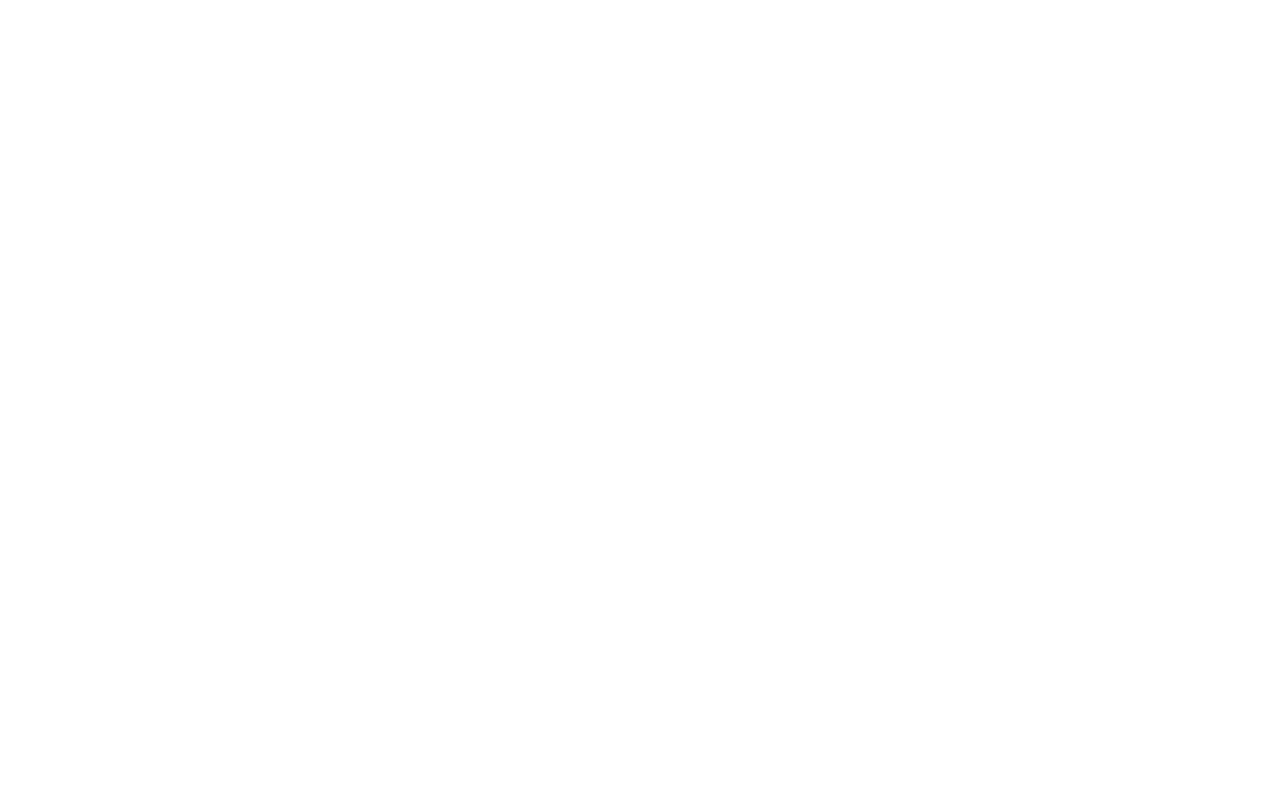
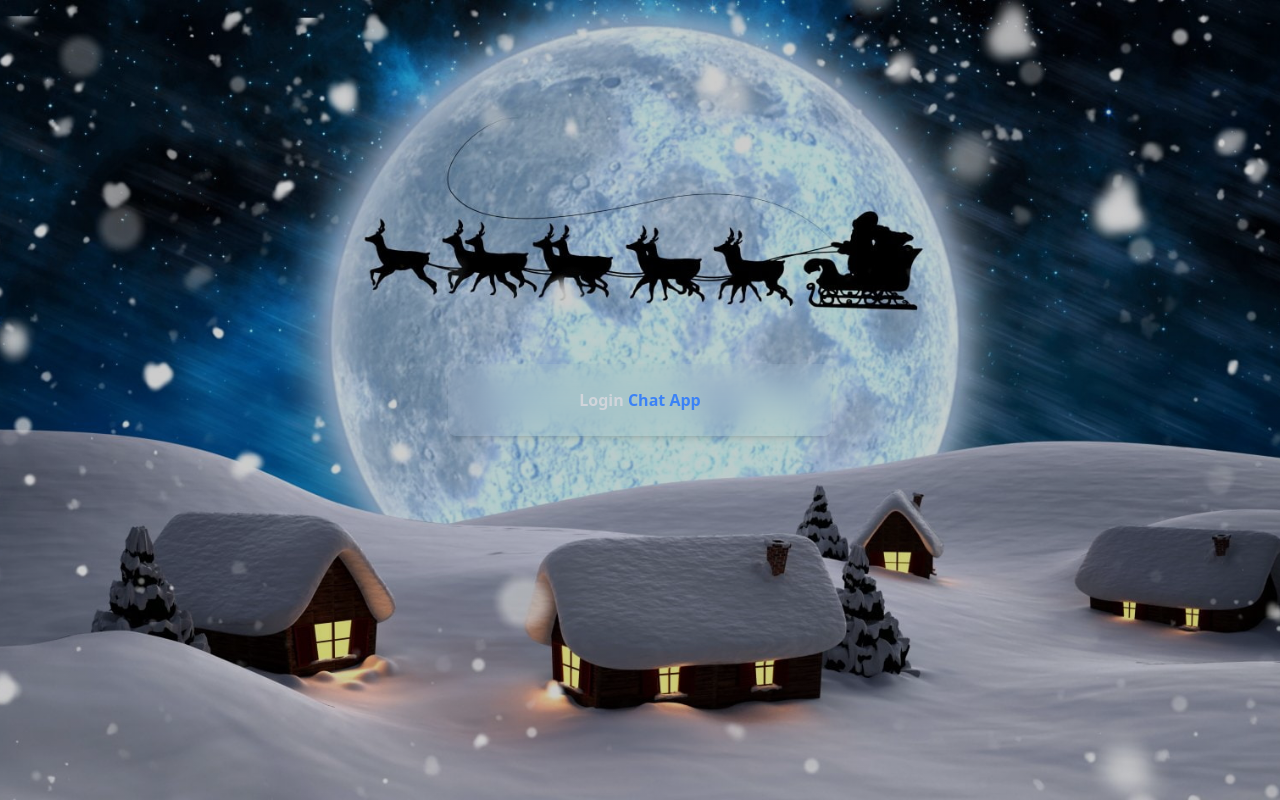
Before and after one commit to raineer24/pern-stack, a React (Vite) app in the folder frontend/: page /login in a window 1280 px wide. Before the commit this address had no page. Built offline with nearby package versions, Linux system fonts and the light colour scheme.

Commit message:
login route

```diff
--- a/frontend/src/App.tsx
+++ b/frontend/src/App.tsx
@@ -7,11 +7,11 @@
 function App() {
 
   return (
-    <div className="p-4 flex items-center justify-center">
+    <div className="p-4 h-screen flex items-center justify-center">
       <Routes>
         <Route path="/" element={<Home />} />
-        <Route path="/" element={<Signup />} />
-        <Route path="/" element={<Login />} />
+        <Route path="/signup" element={<Signup />} />
+        <Route path="/login" element={<Login />} />
       </Routes>
     </div>
 
--- a/frontend/src/_ui_design/pages/Login.tsx
+++ b/frontend/src/_ui_design/pages/Login.tsx
@@ -1,8 +1,14 @@
 import React from 'react';
-
+import { Link } from "react-router-dom";
 const Login = () => {
   return (
-    <div>Login</div>
+   <div className="flex flex-col items-center justify-center min-w-96 mx-auto">
+    <div className="w-full p-6 rounded-lg shadow-md bg-gray-400 bg-clip-padding backdrop-filter backdrop-blur-lg bg-opacity-0">
+        <h1 className="text-3x1 font-semibold text-center text-gray-300">Login
+            <span className="text-blue-500"> Chat App</span>
+        </h1>
+    </div>
+   </div>
   )
 }
 
--- a/frontend/src/index.css
+++ b/frontend/src/index.css
@@ -1,3 +1,10 @@
 @tailwind base;
 @tailwind components;
 @tailwind utilities;
+
+body {
+    background-image:  linear-gradient(rgba(0, 0, 0, 0.2), rgba(0, 0, 0, 0.2)), url("/bg.jpg");
+    background-size: cover;
+    background-repeat: no-repeat;
+    background-position: center;
+}
```
